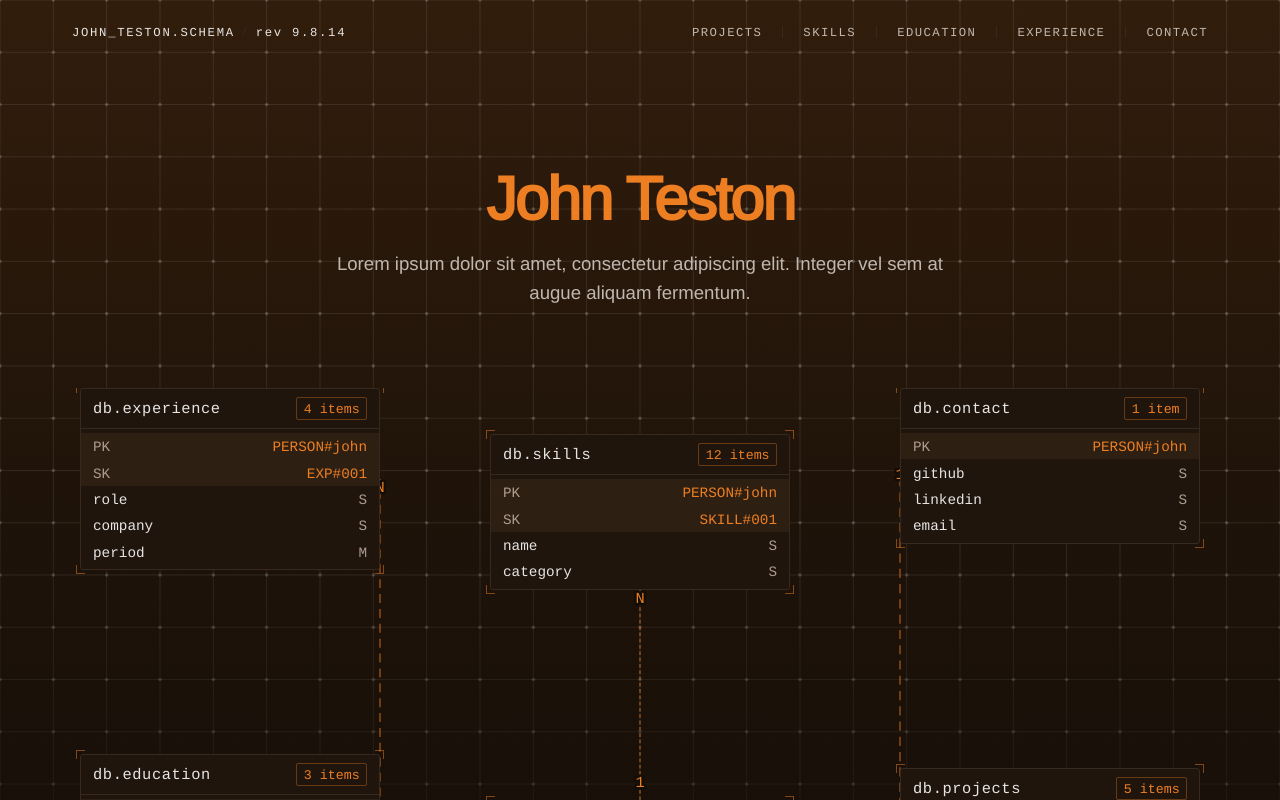
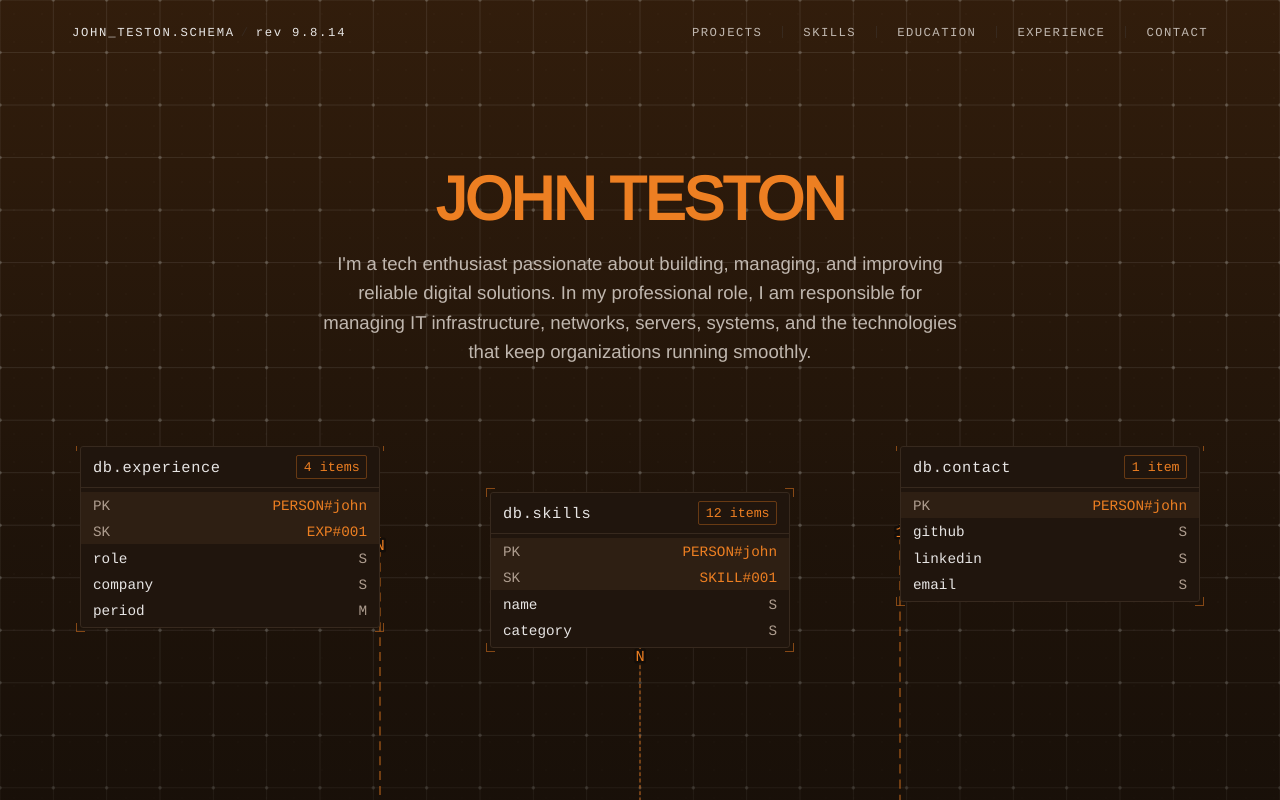
Before and after one commit to Jerzzy16/Portfolio, a React (Vite) app: page / in a window 1280 px wide. Shown: the top 800 px of the page. Built offline with nearby package versions, Linux system fonts and the light colour scheme; a web font is replaced by a local one.

Commit message:
feat: update personal profile details including name, role, tagline, location, and intro

```diff
--- a/src/data/profile.ts
+++ b/src/data/profile.ts
@@ -88,19 +88,19 @@ export type EducationEntry = {
 
 export const person = {
   // PLACEHOLDER
-  name: 'John Teston',
-  role: 'Software Engineer',
-  tagline: 'Enterprise systems, developer tooling, and games.',
+  name: 'JOHN TESTON',
+  role: 'Systems & Software Engineer',
+  tagline: 'To Infinity and Beyond. Reach the stars with code that scales.',
   status: 'open_to_work',
   // PLACEHOLDER. Single address only, no time or weather strip.
-  location: 'Melbourne, Australia',
+  location: 'Providenciales, Turks & Caicos Islands',
   intro:
-    'Lorem ipsum dolor sit amet, consectetur adipiscing elit. Integer vel sem at augue aliquam fermentum.',
+    'I\'m a tech enthusiast passionate about building, managing, and improving reliable digital solutions. In my professional role, I am responsible for managing IT infrastructure, networks, servers, systems, and the technologies that keep organizations running smoothly.',
   // PLACEHOLDER
   links: {
-    github: 'https://github.com/username',
-    linkedin: 'https://linkedin.com/in/username',
-    email: 'hello@example.com',
+    github: 'https://github.com/Jerzzy16',
+    linkedin: 'https://www.linkedin.com/in/john-teston',
+    email: 'johnjeruel@gmail.com',
   },
 } as const;
 
```
Also changed, not shown: 1 other file (tests, documents, lock files or other folders).
